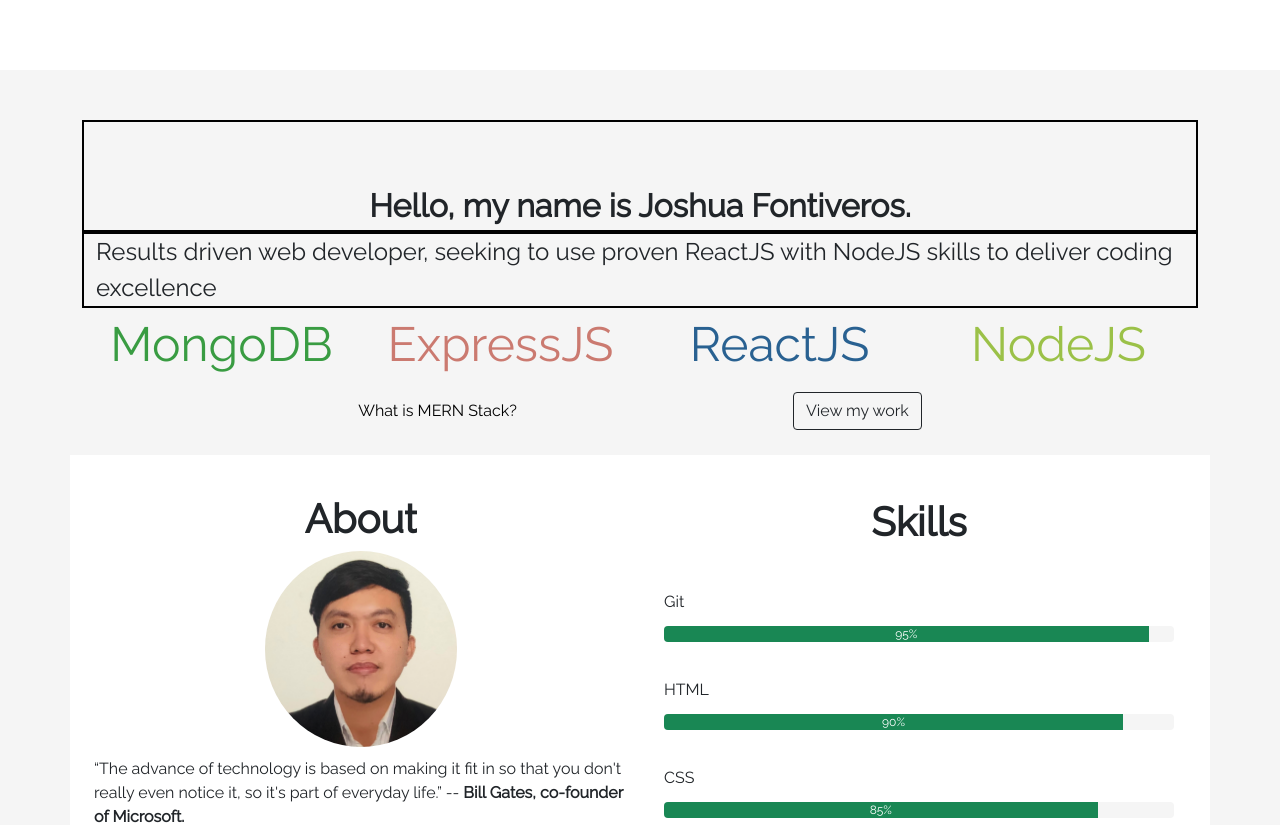
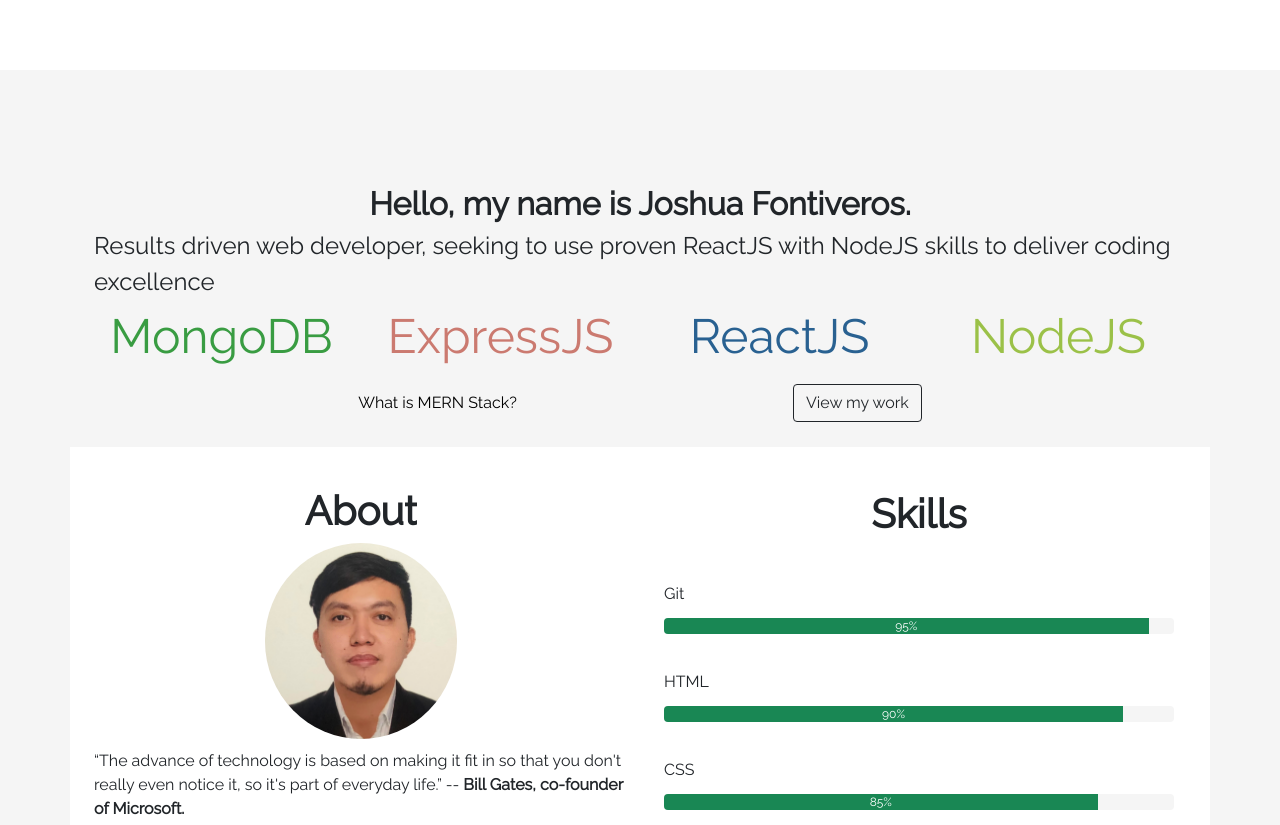
Before and after one commit to JoshuaFontiveros/joshua-fontiveros-portfolio, a React (Create React App) app: page /aboutme in a window 1280 px wide. Shown: the top 825 px of the page. Built offline with nearby package versions, Linux system fonts and the light colour scheme.

Commit message:
Fix: Portfolio.

```diff
--- a/src/pages/About.css
+++ b/src/pages/About.css
@@ -11,15 +11,17 @@
     padding-top: 60px;
     font-size: 2rem;
     font-weight: bold;
-    padding-left: 12px;
+    width: 100vw;
+
     display: flex;
     flex-wrap: wrap;
   }
   .details {
     font-size: 1.5rem;
-    padding-left: 12px;
+
     display: flex;
     flex-wrap: wrap;
+    width: 100vw;
   }
 
   .about-me {
--- a/src/pages/About.js
+++ b/src/pages/About.js
@@ -18,12 +18,12 @@ const About = () => {
     <React.Fragment>
       <div className="about ">
         <Container className="details-container ">
-          <Container className="name" style={{ border: "2px solid black" }}>
+          <Container className="name">
             Hello, my name is Joshua Fontiveros.
           </Container>
         </Container>
         <Container className="details-container ">
-          <Container className="details" style={{ border: "2px solid black" }}>
+          <Container className="details">
             Results driven web developer, seeking to use proven ReactJS with
             NodeJS skills to deliver coding excellence
           </Container>
```
